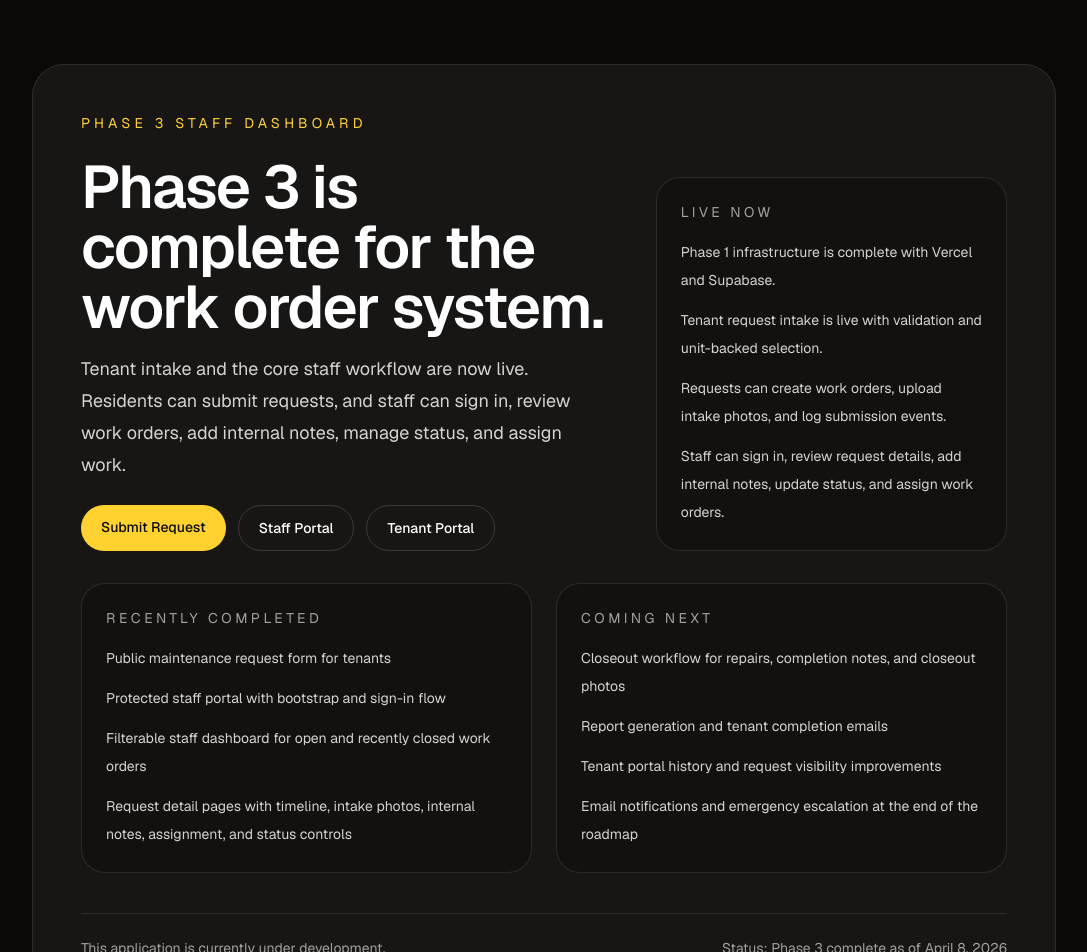
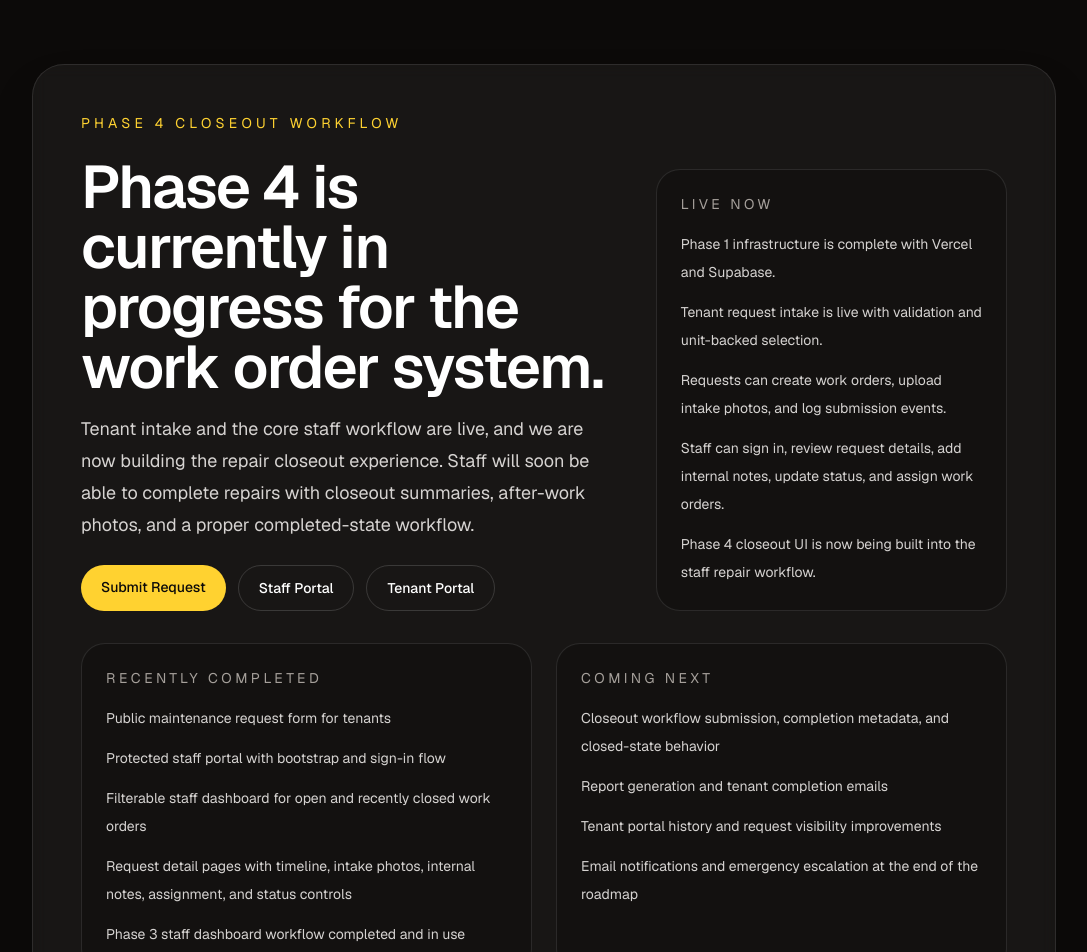
Before and after one commit to chris96/WorkOrderSoftware, a Next.js app: page / in a window 1280 px wide. Shown: the top 952 px of the page, without its empty margins (96-1183 px from the left). Built offline with nearby package versions, Linux system fonts and the light colour scheme.

Commit message:
Update homepage for Phase 4 progress

```diff
--- a/src/app/page.tsx
+++ b/src/app/page.tsx
@@ -13,16 +13,17 @@ export default function Home() {
         <div className="grid gap-12 md:grid-cols-[1.2fr_0.8fr] md:items-end">
           <section className="space-y-6">
             <p className="text-sm uppercase tracking-[0.3em] text-amber-300">
-              Phase 3 Staff Dashboard
+              Phase 4 Closeout Workflow
             </p>
             <div className="space-y-4">
               <h1 className="max-w-2xl text-4xl font-semibold tracking-tight text-white md:text-6xl">
-                Phase 3 is complete for the work order system.
+                Phase 4 is currently in progress for the work order system.
               </h1>
               <p className="max-w-2xl text-lg leading-8 text-stone-300">
-                Tenant intake and the core staff workflow are now live.
-                Residents can submit requests, and staff can sign in, review
-                work orders, add internal notes, manage status, and assign work.
+                Tenant intake and the core staff workflow are live, and we are now
+                building the repair closeout experience. Staff will soon be able to
+                complete repairs with closeout summaries, after-work photos, and a
+                proper completed-state workflow.
               </p>
             </div>
             <div className="flex flex-wrap gap-3">
@@ -47,6 +48,7 @@ export default function Home() {
               <li>Tenant request intake is live with validation and unit-backed selection.</li>
               <li>Requests can create work orders, upload intake photos, and log submission events.</li>
               <li>Staff can sign in, review request details, add internal notes, update status, and assign work orders.</li>
+              <li>Phase 4 closeout UI is now being built into the staff repair workflow.</li>
             </ul>
           </section>
         </div>
@@ -61,6 +63,7 @@ export default function Home() {
               <li>Protected staff portal with bootstrap and sign-in flow</li>
               <li>Filterable staff dashboard for open and recently closed work orders</li>
               <li>Request detail pages with timeline, intake photos, internal notes, assignment, and status controls</li>
+              <li>Phase 3 staff dashboard workflow completed and in use</li>
             </ul>
           </div>
 
@@ -69,7 +72,7 @@ export default function Home() {
               Coming Next
             </h2>
             <ul className="mt-4 space-y-3 text-sm leading-7 text-stone-300">
-              <li>Closeout workflow for repairs, completion notes, and closeout photos</li>
+              <li>Closeout workflow submission, completion metadata, and closed-state behavior</li>
               <li>Report generation and tenant completion emails</li>
               <li>Tenant portal history and request visibility improvements</li>
               <li>Email notifications and emergency escalation at the end of the roadmap</li>
@@ -80,7 +83,7 @@ export default function Home() {
         <footer className="mt-10 flex flex-col gap-2 border-t border-white/10 pt-6 text-sm text-stone-400 md:flex-row md:items-center md:justify-between">
           <p>This application is currently under development.</p>
           <p>
-            Status: Phase 3 complete as of {currentDate}
+            Status: Phase 4 in progress as of {currentDate}
           </p>
         </footer>
       </div>
```
